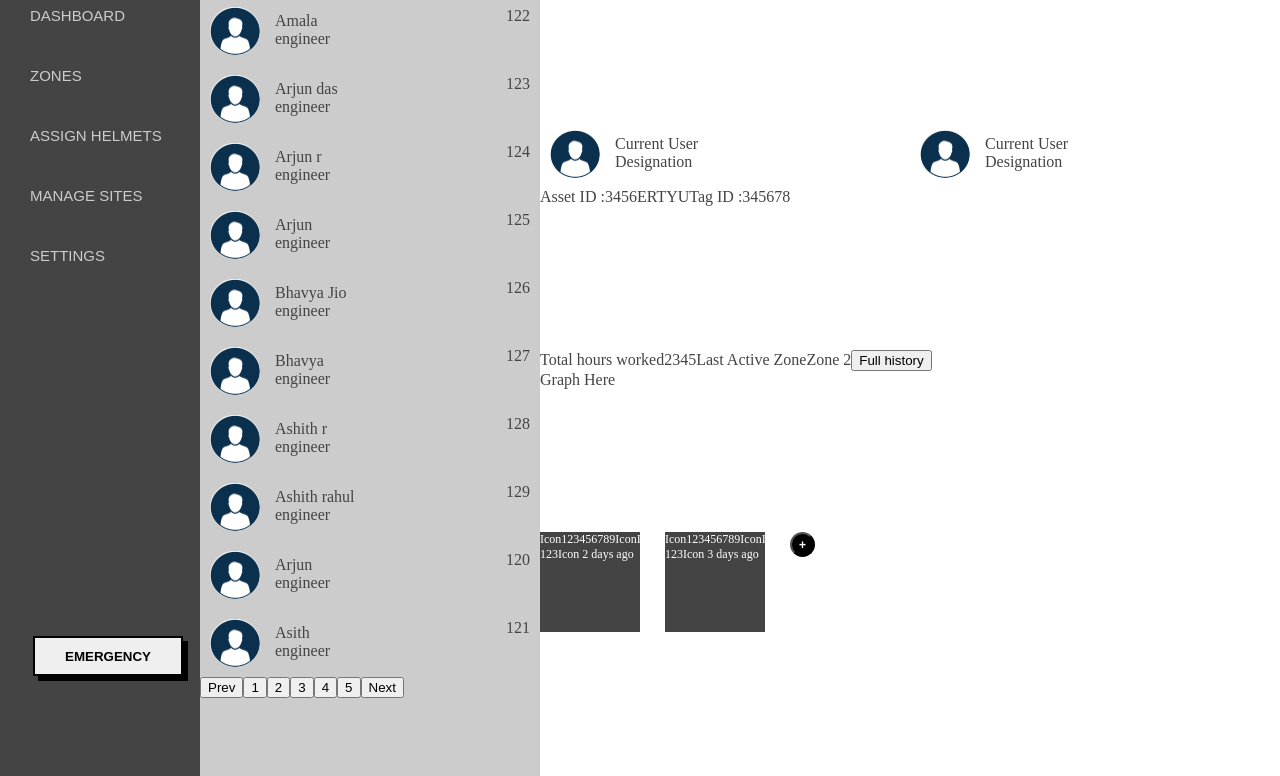
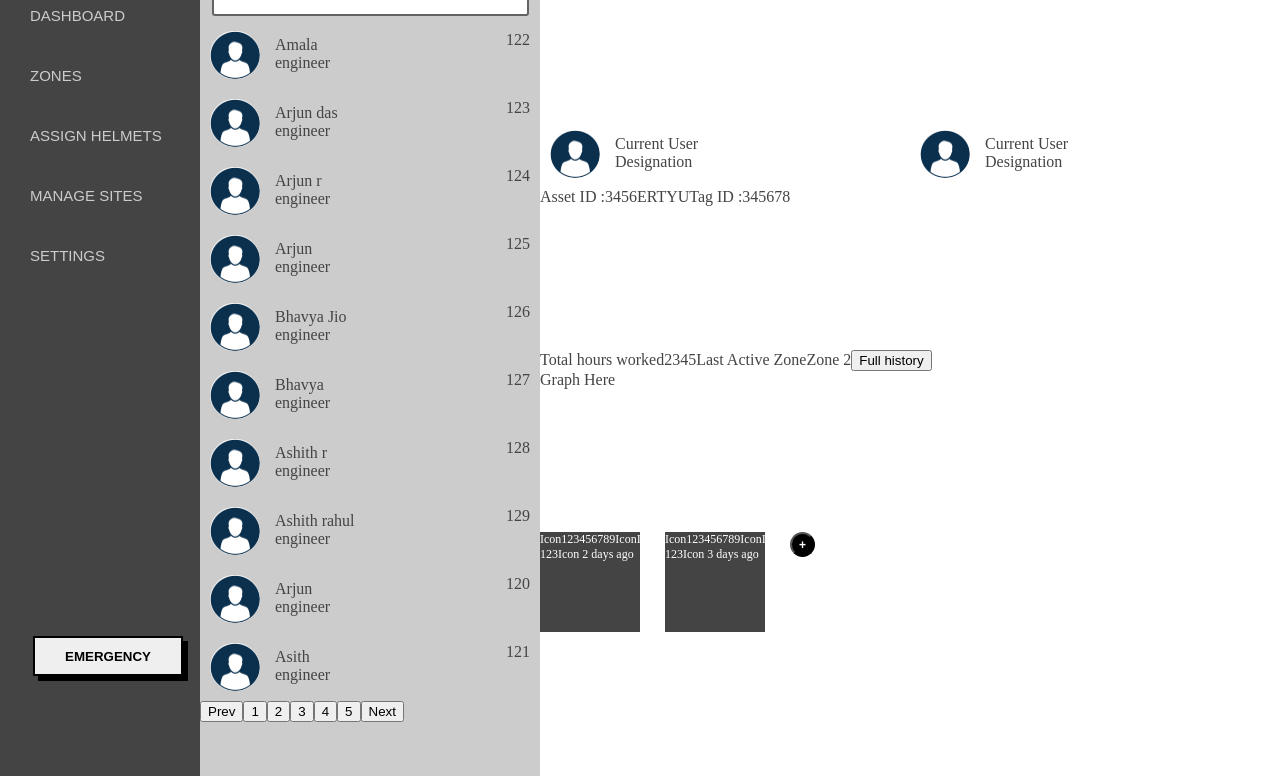
Before and after one commit to AmalaLiza/wakecap, a React app: page / in a window 1280 px wide. Shown: the part 124-900 px from the top of the page. Built offline with nearby package versions, Linux system fonts and the light colour scheme.

Commit message:
Css List

```diff
--- a/src/components/WorkerList/WorkerList.css
+++ b/src/components/WorkerList/WorkerList.css
@@ -1,3 +1,14 @@
 .searchWrapper {
 
 }
+
+.input {
+    border: 2px solid #0000009c;;
+    width: 317px;
+    margin: 15px 0 5px 12px;
+    height: 25px;
+    border-radius: 3px;
+    text-shadow: none;
+    box-shadow: none;
+    font-size: 14px;
+}
--- a/src/components/WorkerList/WorkerList.js
+++ b/src/components/WorkerList/WorkerList.js
@@ -10,7 +10,7 @@ class WorkerList extends Component {
     return (
       <div className={classNames(mainStyle.box, mainStyle.sidebar2)}>
         <div className={styles.searchWrapper}>
-          <input type="search" />
+          <input type="search" className={styles.input} />
         </div>
         {workerList.map(worker => (
           <Avatar
```
